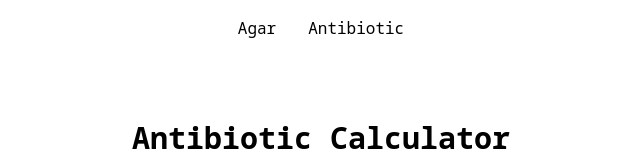
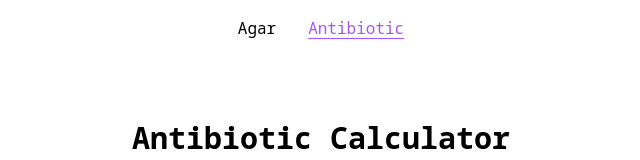
Before and after one commit to JNer1/lab-calculator, a Next.js app: page /antibiotic in a window 1280 px wide. Shown: the top 160 px of the page, without its empty margins (319-959 px from the left). Built offline with nearby package versions, Linux system fonts and the light colour scheme.

Commit message:
feat: create navbar
Create navbar with links to the different calculators.

Create NavbarLink component which changes color when active.

```diff
--- a/components/Navbar.tsx
+++ b/components/Navbar.tsx
@@ -1,16 +1,12 @@
 import Link from "next/link";
+import NavbarLink from "./NavbarLink";
 
 const Navbar = () => {
   return (
     <nav className="flex w-full justify-center py-4">
       <ul className="flex gap-8 ">
-        <li>
-          <Link href="/">Agar</Link>
-        </li>
-
-        <li>
-          <Link href="/antibiotic">Antibiotic</Link>
-        </li>
+        <NavbarLink href="/" label="Agar" />
+        <NavbarLink href="/antibiotic" label="Antibiotic" />
       </ul>
     </nav>
   );
--- /dev/null
+++ b/components/NavbarLink.tsx
@@ -0,0 +1,35 @@
+import Link from "next/link";
+import { useRouter } from "next/router";
+import { useEffect, useState } from "react";
+
+interface NavBarLinkProps {
+  href: string;
+  label: string;
+}
+
+const NavbarLink = (props: NavBarLinkProps) => {
+  const { href, label } = props;
+  const [isActive, setIsActive] = useState(false);
+
+  const router = useRouter();
+
+  useEffect(() => {
+    if (router.pathname === href) setIsActive(true);
+  }, [href, router.pathname]);
+
+  return (
+    <li>
+      <Link href={href}>
+        <a
+          className={`${
+            isActive ? "text-purple-500 underline underline-offset-4" : ""
+          } hover:text-purple-500`}
+        >
+          {label}
+        </a>
+      </Link>
+    </li>
+  );
+};
+
+export default NavbarLink;
--- a/pages/index.tsx
+++ b/pages/index.tsx
@@ -19,7 +19,6 @@ const Home: NextPage = () => {
       </Head>
 
       <Navbar />
-
       <main className="flex min-h-screen w-full flex-col items-center justify-start p-4 lg:p-16">
         <AgarCalculator />
       </main>
```
